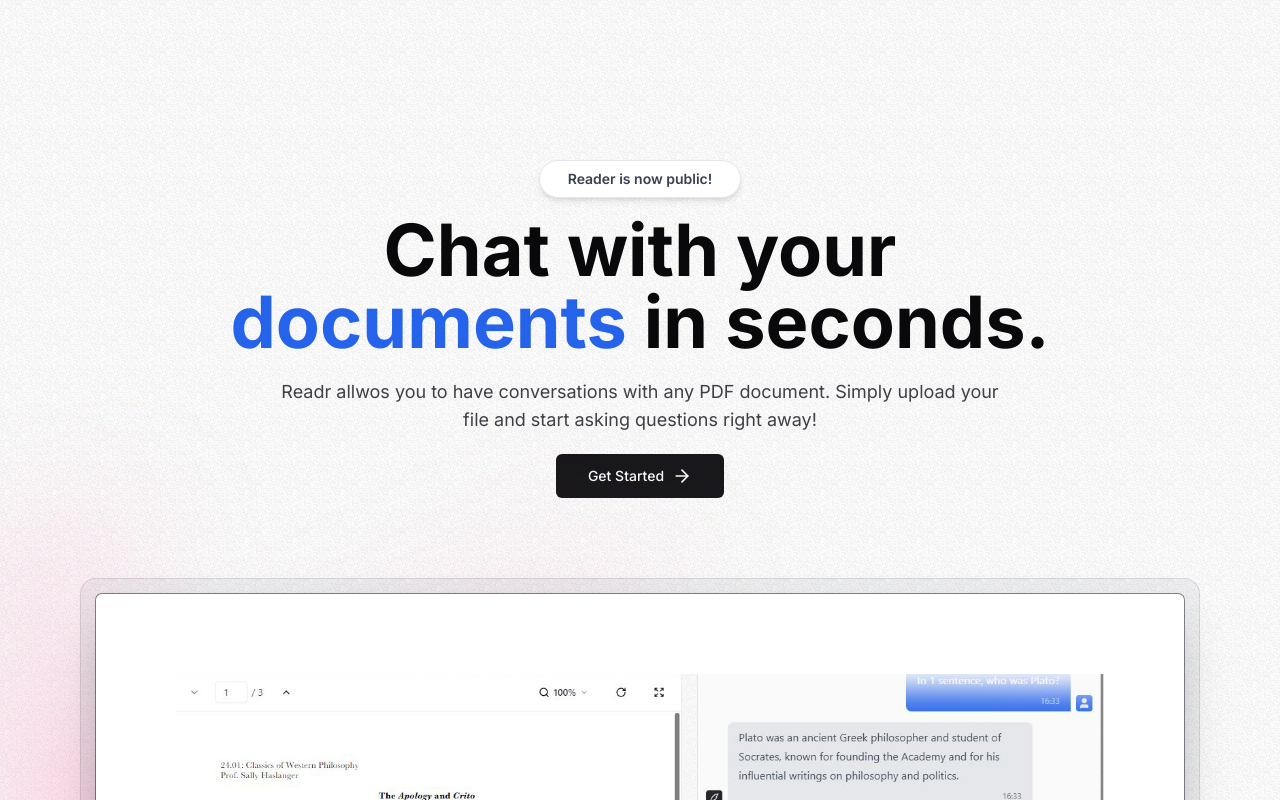
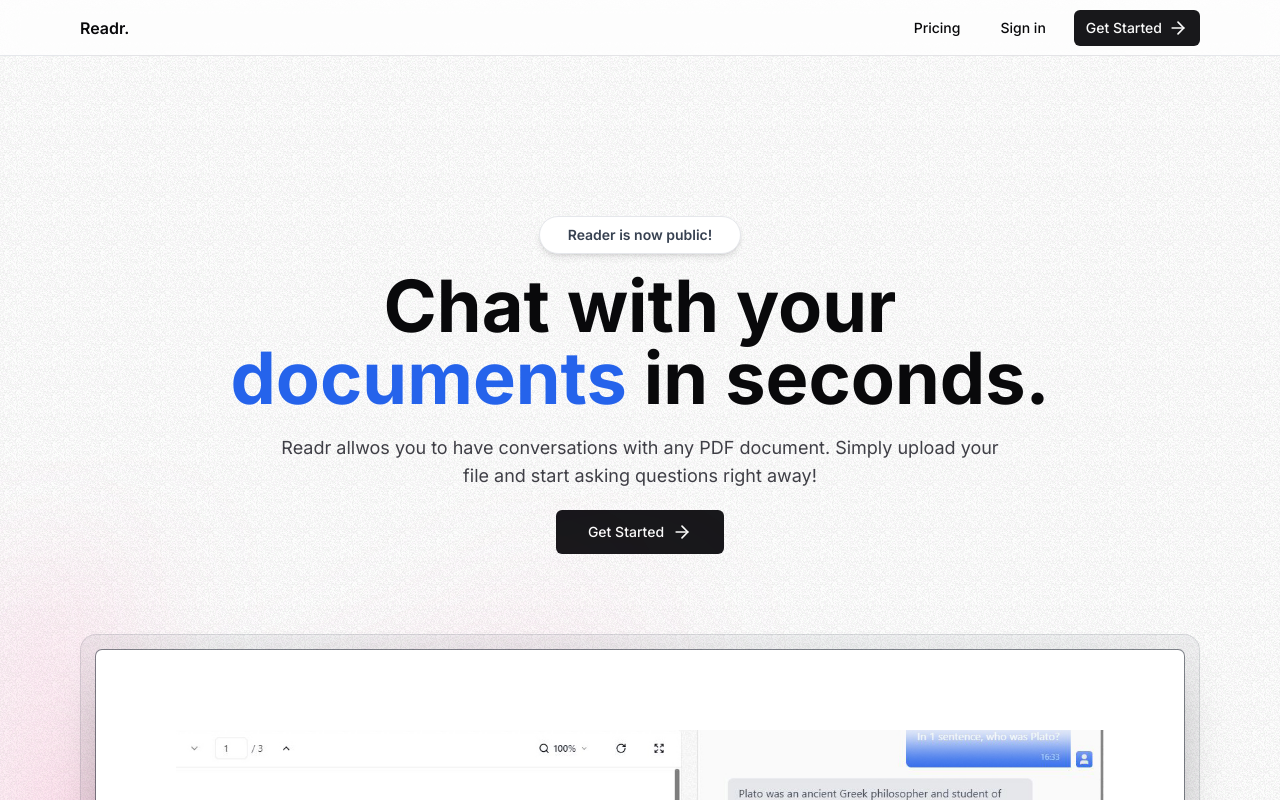
Before and after one commit to kimtimothy/readr, a Next.js app: page / in a window 1280 px wide. Shown: the top 800 px of the page. Built offline with nearby package versions, Linux system fonts and the light colour scheme.

Commit message:
Add nav items

```diff
--- a/package.json
+++ b/package.json
@@ -9,6 +9,7 @@
     "lint": "next lint"
   },
   "dependencies": {
+    "@kinde-oss/kinde-auth-nextjs": "^2.1.5",
     "@radix-ui/react-slot": "^1.0.2",
     "@tailwindcss/typography": "^0.5.10",
     "class-variance-authority": "^0.7.0",
--- a/src/app/layout.tsx
+++ b/src/app/layout.tsx
@@ -2,6 +2,7 @@
 import { Inter } from 'next/font/google';
 import './globals.css';
 import { cn } from '@/lib/utils';
+import NavBar from '@/components/ui/NavBar';
 
 const inter = Inter({ subsets: ['latin'] });
 
@@ -23,6 +24,7 @@
           inter.className
         )}
       >
+        <NavBar />
         {children}
       </body>
     </html>
--- /dev/null
+++ b/src/components/ui/NavBar.tsx
@@ -0,0 +1,52 @@
+import Link from 'next/link';
+import MaxWidthWrapper from '../MaxWidthWrapper';
+import { buttonVariants } from './button';
+import { LoginLink, RegisterLink } from '@kinde-oss/kinde-auth-nextjs/server';
+import { ArrowRight } from 'lucide-react';
+
+const NavBar = () => {
+  return (
+    <nav className="sticky h-14 inset-x-0 top-0 z-30 w-full border-b border-gray-200 bg-white/75 backdrop-blur-lg transition-all">
+      <MaxWidthWrapper>
+        <div className="flex h-14 items-center justify-between border-b border-zinc-200">
+          <Link href="/" className="flex z-40 font-semibold">
+            <span>Readr.</span>
+          </Link>
+
+          {/* TODO: add mobile navbar */}
+
+          <div className="hidden items-center space-x-4 sm:flex">
+            <>
+              <Link
+                href="/pricing"
+                className={buttonVariants({
+                  variant: 'ghost',
+                  size: 'sm',
+                })}
+              >
+                Pricing
+              </Link>
+              <LoginLink
+                className={buttonVariants({
+                  variant: 'ghost',
+                  size: 'sm',
+                })}
+              >
+                Sign in
+              </LoginLink>
+              <RegisterLink
+                className={buttonVariants({
+                  size: 'sm',
+                })}
+              >
+                Get Started <ArrowRight className="ml-1.5 h-5 w-5" />
+              </RegisterLink>
+            </>
+          </div>
+        </div>
+      </MaxWidthWrapper>
+    </nav>
+  );
+};
+
+export default NavBar;
```
Also changed, not shown: 1 other file (tests, documents, lock files or other folders).
